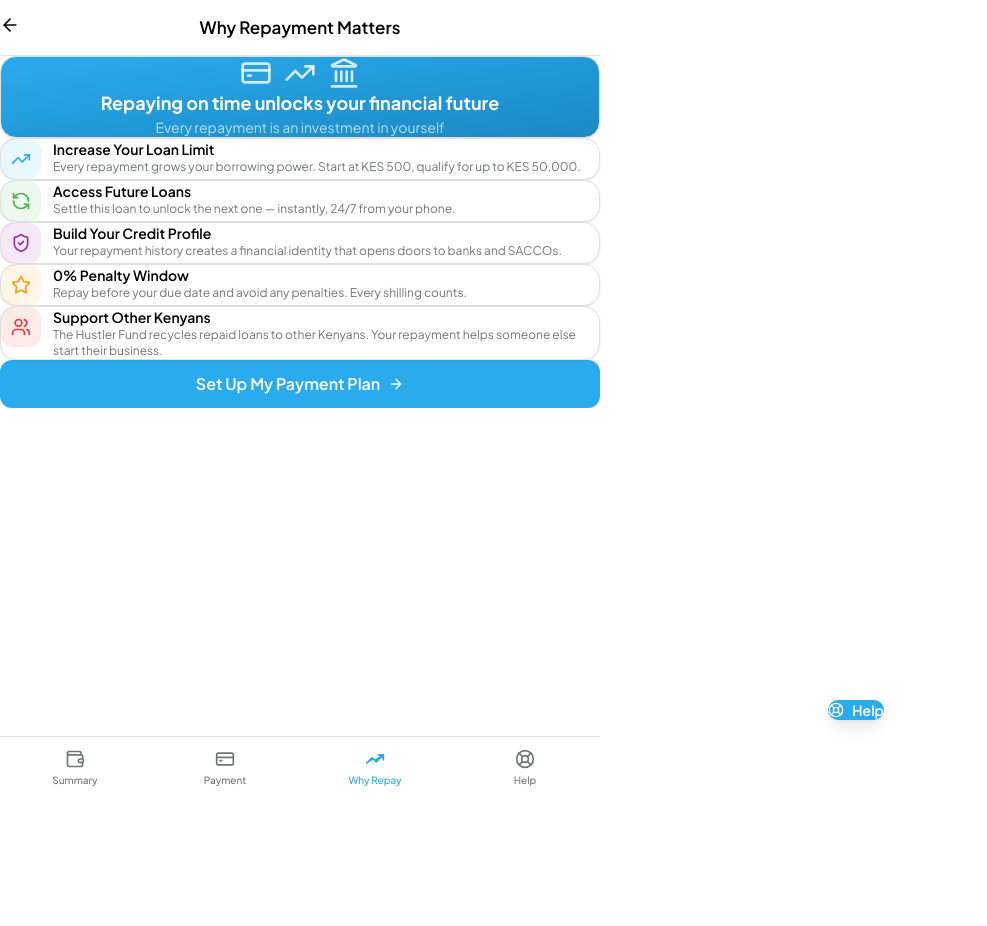
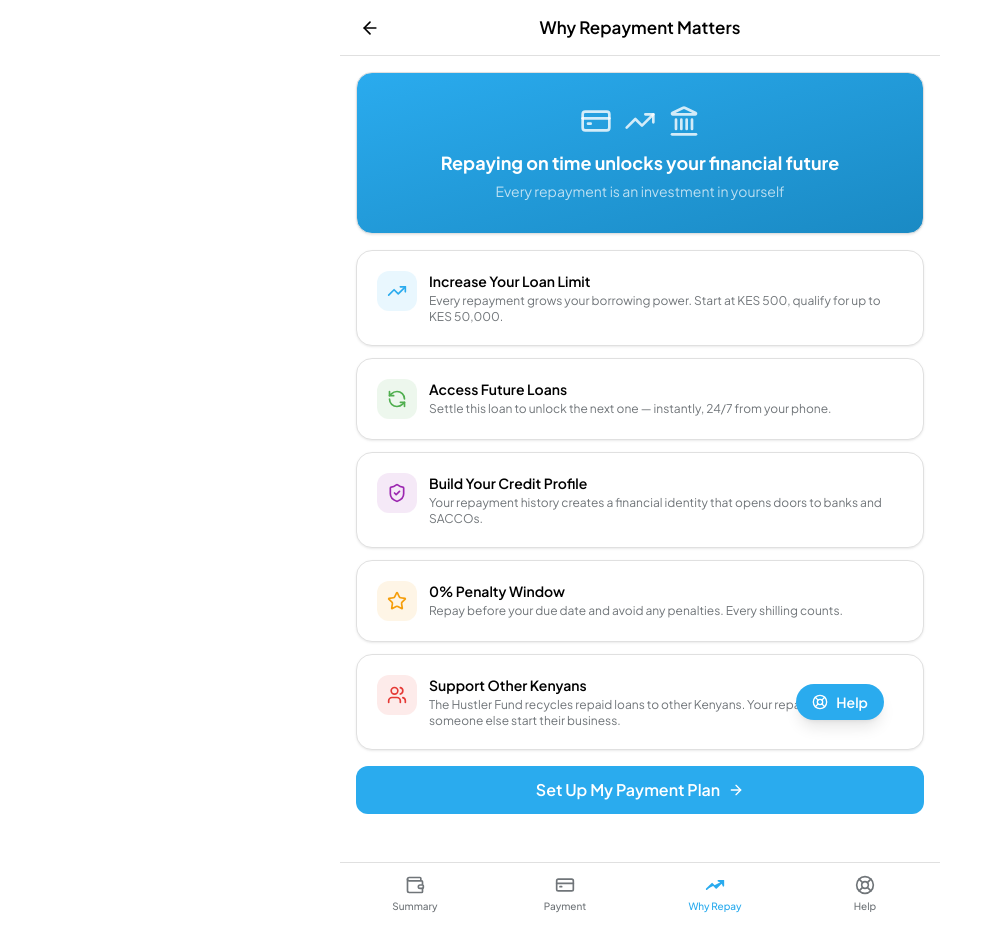
Before and after one commit to saidimuKennedy/hustler-fund, a Next.js app: page /why-repay in a window 1280 px wide. Shown: the whole page, without its empty margins (0-987 px from the left). Before the commit the page ends 800 px from the top, so only its background shows below. Built offline with nearby package versions, Linux system fonts and the light colour scheme.

Commit message:
refactor: update global box-sizing reset and migrate card shadow to tailwind utility class

```diff
--- a/src/app/globals.css
+++ b/src/app/globals.css
@@ -31,7 +31,7 @@
   --tg-bg: #f0f2f5;
 }
 
-* { box-sizing: border-box; margin: 0; padding: 0; }
+*, *::before, *::after { box-sizing: border-box; }
 
 body {
   background: #ffffff;
@@ -43,8 +43,7 @@ body {
 
 @layer components {
   .tg-card {
-    @apply bg-white rounded-2xl border border-[var(--border)] p-5;
-    box-shadow: 0 1px 3px rgba(0,0,0,0.06), 0 1px 2px rgba(0,0,0,0.04);
+    @apply bg-white rounded-2xl border border-[var(--border)] p-5 shadow-[0_1px_3px_rgba(0,0,0,0.06),0_1px_2px_rgba(0,0,0,0.04)];
   }
   .tg-btn-primary {
     @apply bg-[var(--tg-blue)] text-white rounded-xl h-12 w-full font-semibold
```
